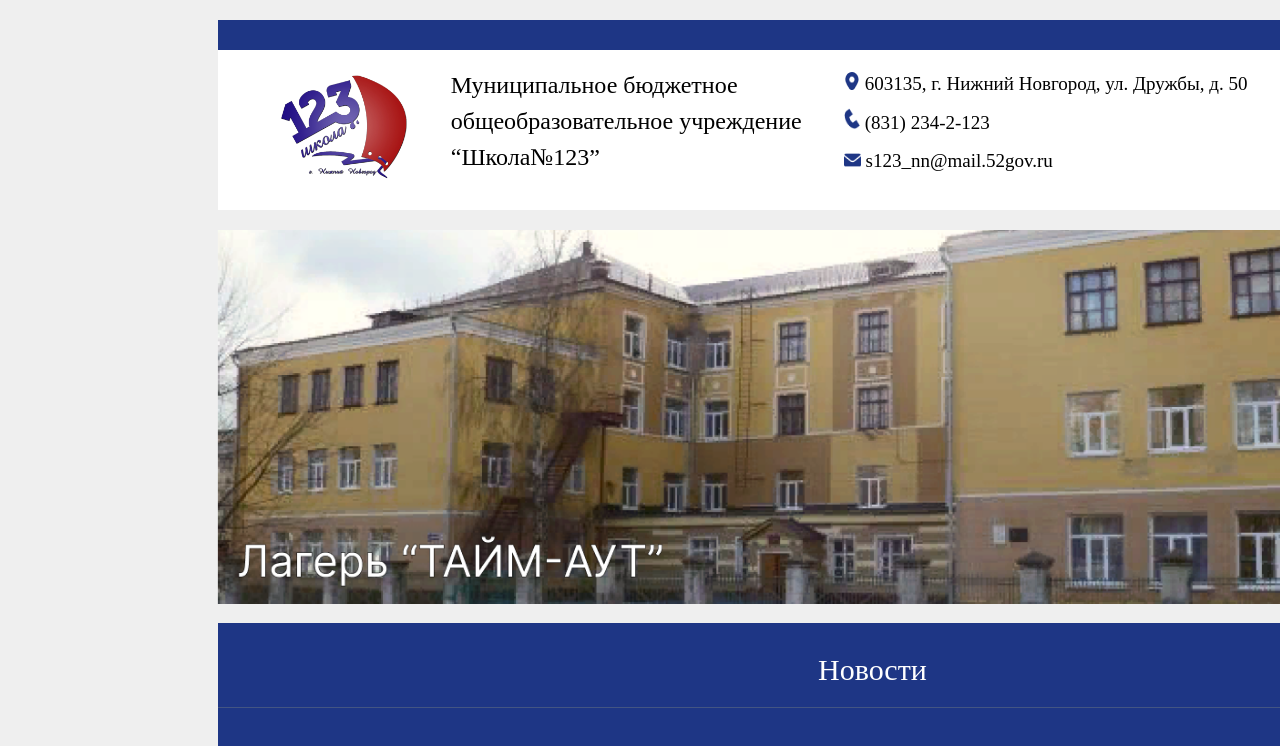
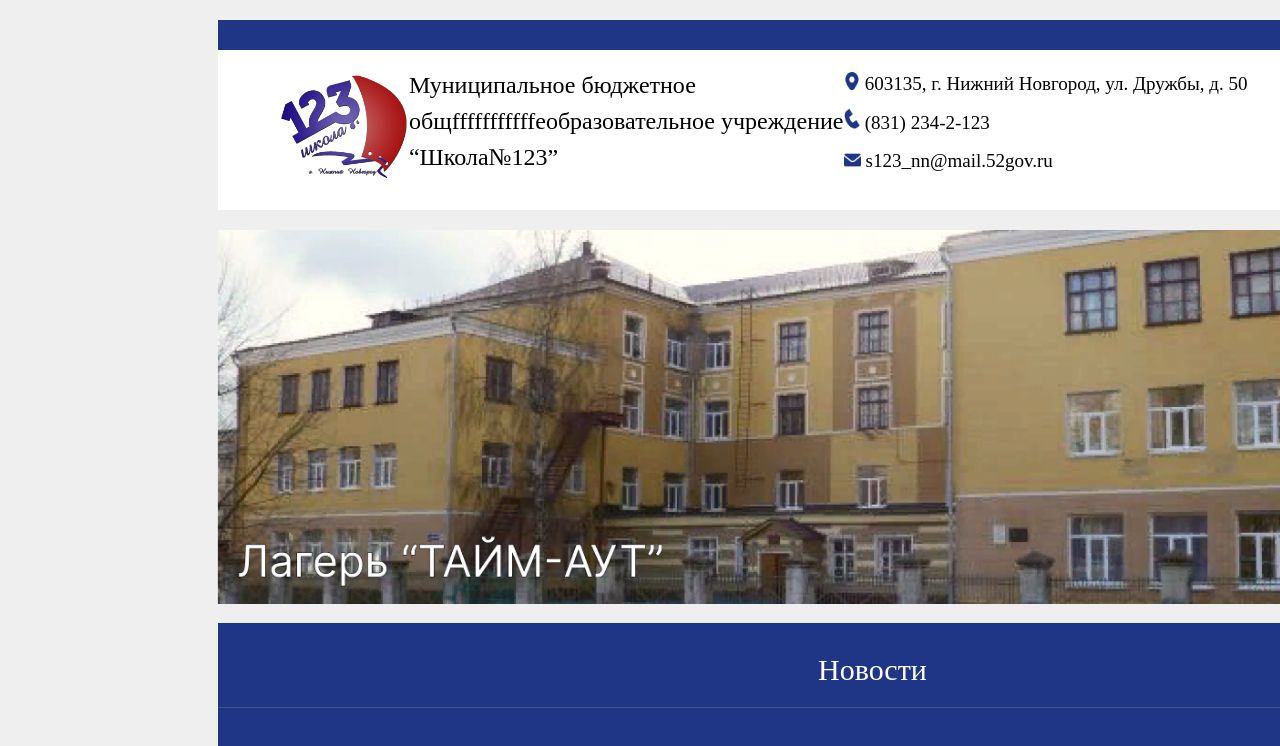
Before and after one commit to kseniksenikseni/camp, a Vue app: page / in a window 1280 px wide. Shown: the top 746 px of the page. Built offline with nearby package versions, Linux system fonts and the light colour scheme; grey boxes are pictures that could not be loaded.

Commit message:
myheader

```diff
--- a/src/components/MyHeader.vue
+++ b/src/components/MyHeader.vue
@@ -6,7 +6,7 @@
       <img class="log" src="../assets/Emblema_shkoly.png" alt="logo">
       <div class="school">
       <span class="skola">
-    Муниципальное бюджетное <br> общеобразовательное учреждение <br> “Школа№123”
+    Муниципальное бюджетное <br> общfffffffffffеобразовательное учреждение <br> “Школа№123”
   </span>
     </div>
     <div class="header2">
```
